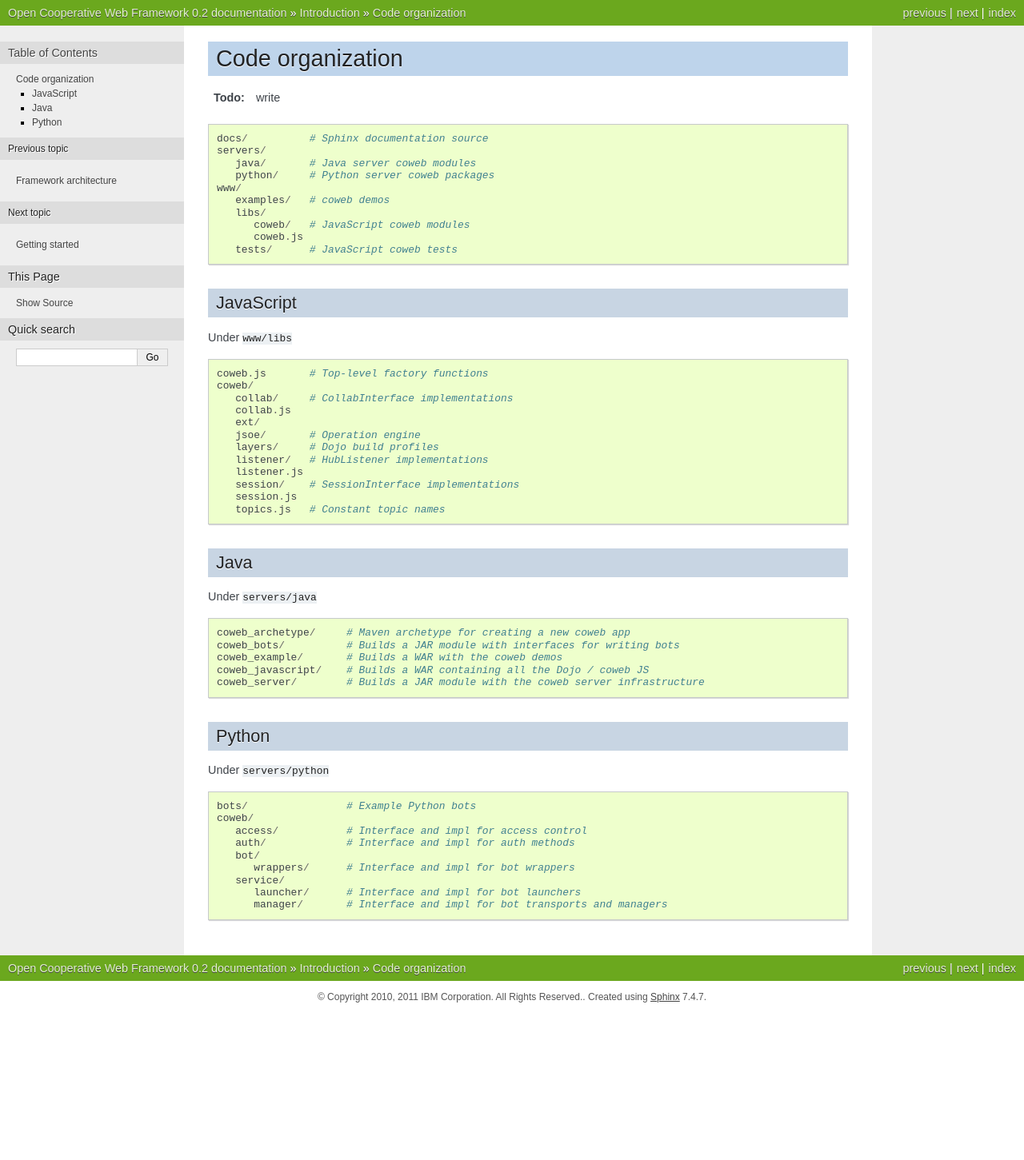
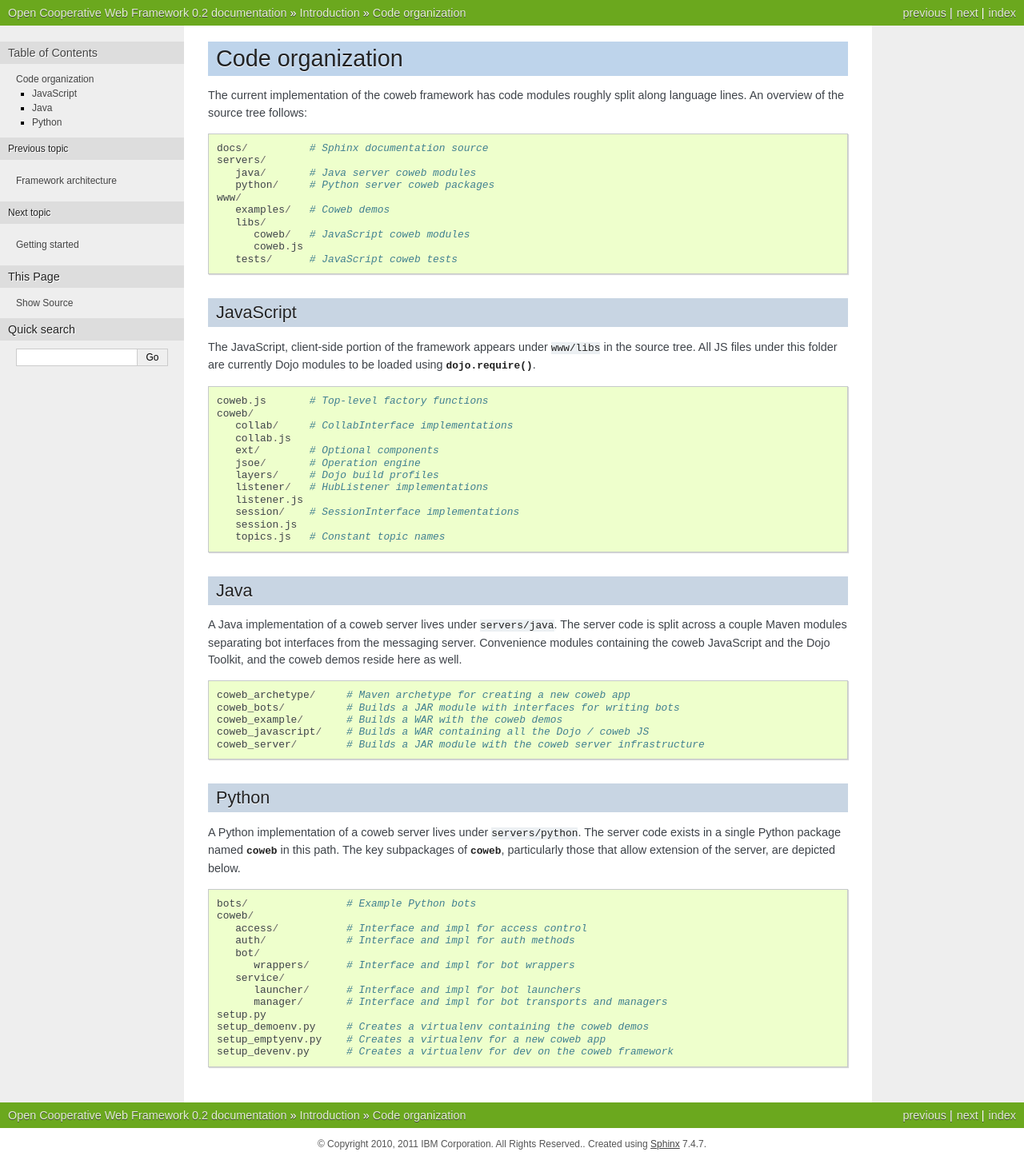
Before and after one commit to opencoweb/coweb, a Sphinx documentation site: the page built from docs/intro/modules.rst, in a window 1280 px wide. Shown: the whole page at 80% size. Built offline with Sphinx 7.4.7, drawn with Linux system fonts in a browser that asks for light colours; before the commit the page ends 1267 px from its top, so only the background shows below that.

Commit message:
Finished code org doc

```diff
--- a/docs/intro/modules.rst
+++ b/docs/intro/modules.rst
@@ -3,7 +3,7 @@
 Code organization
 -----------------
 
-.. todo:: write
+The current implementation of the coweb framework has code modules roughly split along language lines. An overview of the source tree follows:
 
 ::
 
@@ -12,7 +12,7 @@ Code organization
       java/       # Java server coweb modules
       python/     # Python server coweb packages
    www/
-      examples/   # coweb demos
+      examples/   # Coweb demos
       libs/
          coweb/   # JavaScript coweb modules
          coweb.js
@@ -21,7 +21,7 @@ Code organization
 JavaScript
 ~~~~~~~~~~
 
-Under :file:`www/libs`
+The JavaScript, client-side portion of the framework appears under :file:`www/libs` in the source tree. All JS files under this folder are currently Dojo modules to be loaded using :func:`dojo.require`.
 
 ::
 
@@ -29,7 +29,7 @@ Under :file:`www/libs`
    coweb/
       collab/     # CollabInterface implementations
       collab.js
-      ext/
+      ext/        # Optional components
       jsoe/       # Operation engine
       layers/     # Dojo build profiles
       listener/   # HubListener implementations
@@ -41,7 +41,7 @@ Under :file:`www/libs`
 Java
 ~~~~
 
-Under :file:`servers/java`
+A Java implementation of a coweb server lives under :file:`servers/java`. The server code is split across a couple Maven modules separating bot interfaces from the messaging server. Convenience modules containing the coweb JavaScript and the Dojo Toolkit, and the coweb demos reside here as well.
 
 ::
 
@@ -54,7 +54,7 @@ Under :file:`servers/java`
 Python
 ~~~~~~
 
-Under :file:`servers/python`
+A Python implementation of a coweb server lives under :file:`servers/python`. The server code exists in a single Python package named :py:mod:`coweb` in this path. The key subpackages of :py:mod:`coweb`, particularly those that allow extension of the server, are depicted below.
 
 ::
 
@@ -67,3 +67,7 @@ Under :file:`servers/python`
       service/
          launcher/      # Interface and impl for bot launchers
          manager/       # Interface and impl for bot transports and managers
+   setup.py
+   setup_demoenv.py     # Creates a virtualenv containing the coweb demos
+   setup_emptyenv.py    # Creates a virtualenv for a new coweb app
+   setup_devenv.py      # Creates a virtualenv for dev on the coweb framework
```
